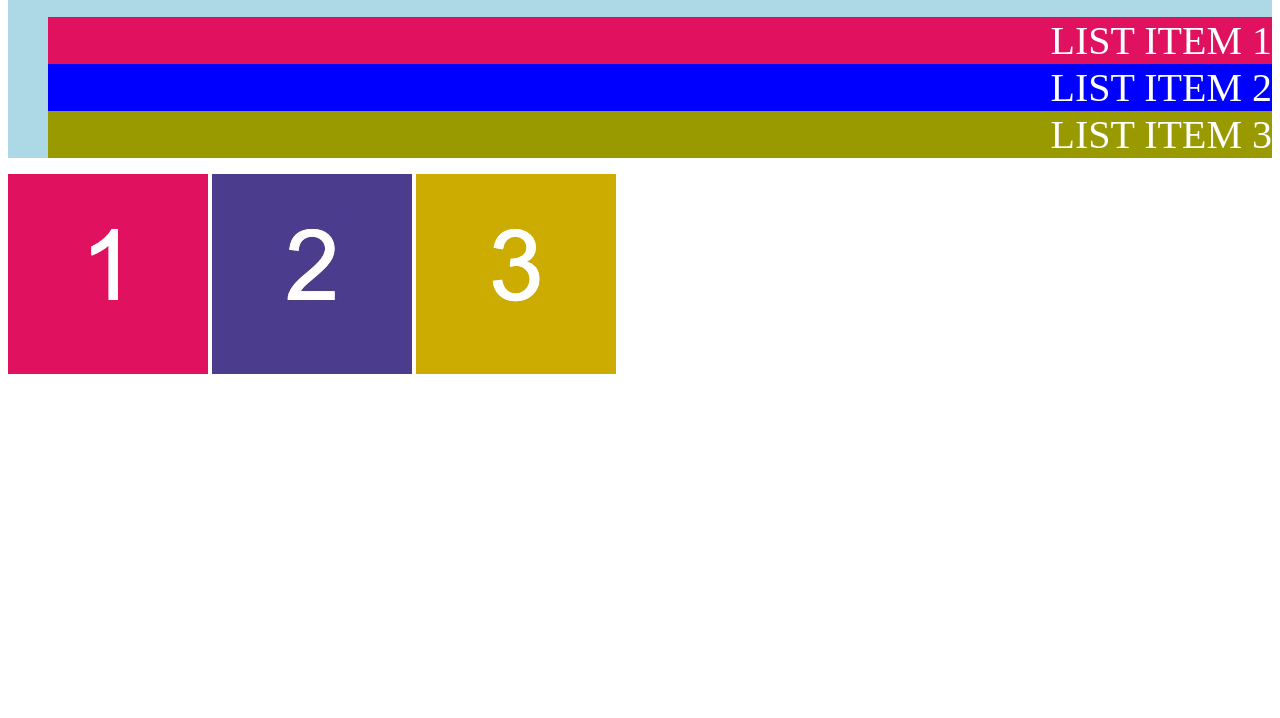
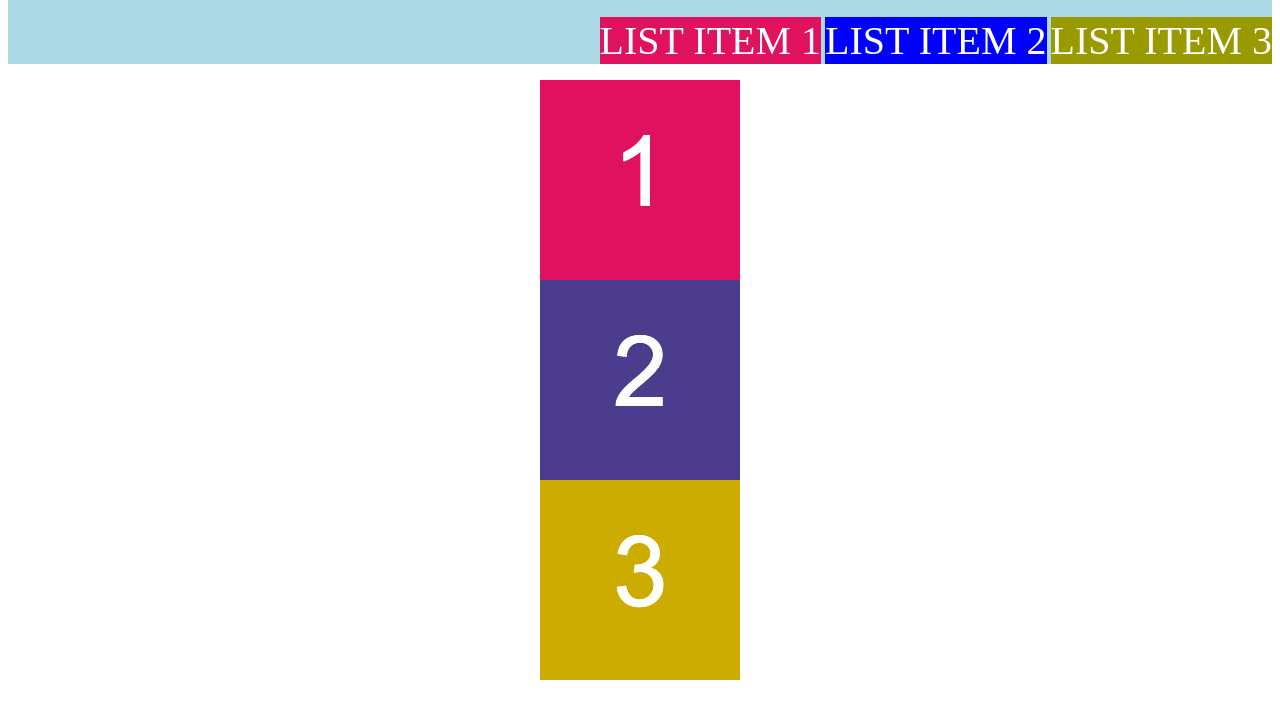
Before and after one commit to SabrinaC043/01-class-repo-activities, a plain HTML site: page 01-Activities/16-Stu_HTML-display/Unsolved/index.html in a window 1280 px wide. Shown: the part 50-768 px from the top of the page. Drawn offline with Linux system fonts and the light colour scheme.

Commit message:
block and visibility

```diff
--- a/01-Activities/16-Stu_HTML-display/Unsolved/assets/css/style.css
+++ b/01-Activities/16-Stu_HTML-display/Unsolved/assets/css/style.css
@@ -1,29 +1,41 @@
+* {
+
+}
 header {
   width: 100%;
   background-color: lightblue;
 }
+/* HTML Display */
+h2 {
+  text-align:left;
+}
 
-h2 {
-  text-align: left;
-}
+
 
 ul {
   text-align: right;
   color: #ffffff;
 }
 
+
+
+
 /* List items in navigation bar */
-li {
-  /* TODO: Add your code here */
+ li {
+  display:inline-flex;
+  flex-direction:row;
   list-style-type: none;
   font-size: 40px;
 }
 
 /* Boxes */
 img {
-  display: block/* TODO: Add your code here */
+  display: block;
   margin: 0 auto;
 }
+
+  /* * TODO: Add your code here */
+
 
 #item-1 {
   background-color: #e0115f;
@@ -39,6 +51,6 @@ img {
 
 /* Box 3 */
 #image-3 {
-  /* TODO: Add your code here */
+visibility: visible;
 
 }
```
